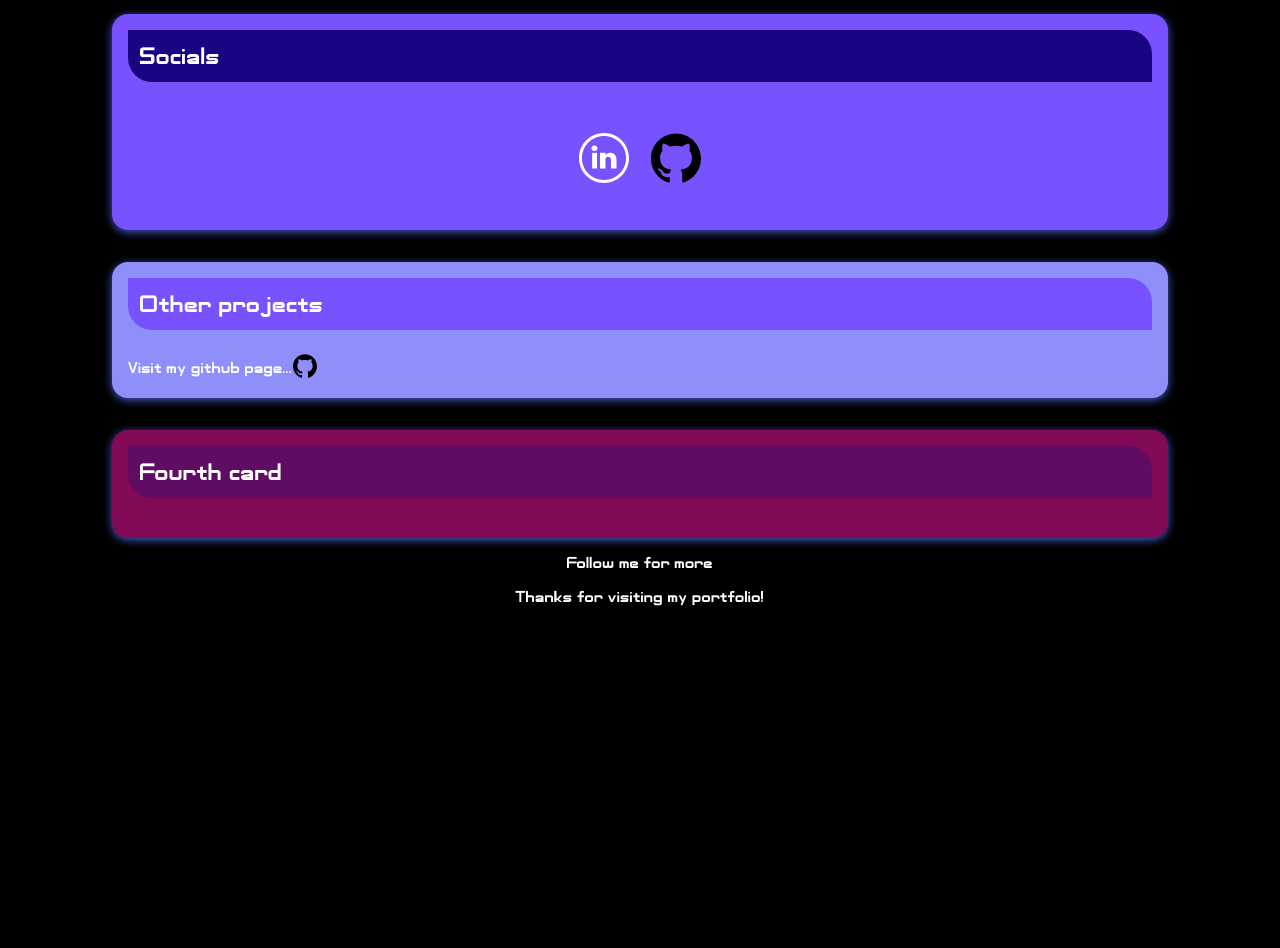
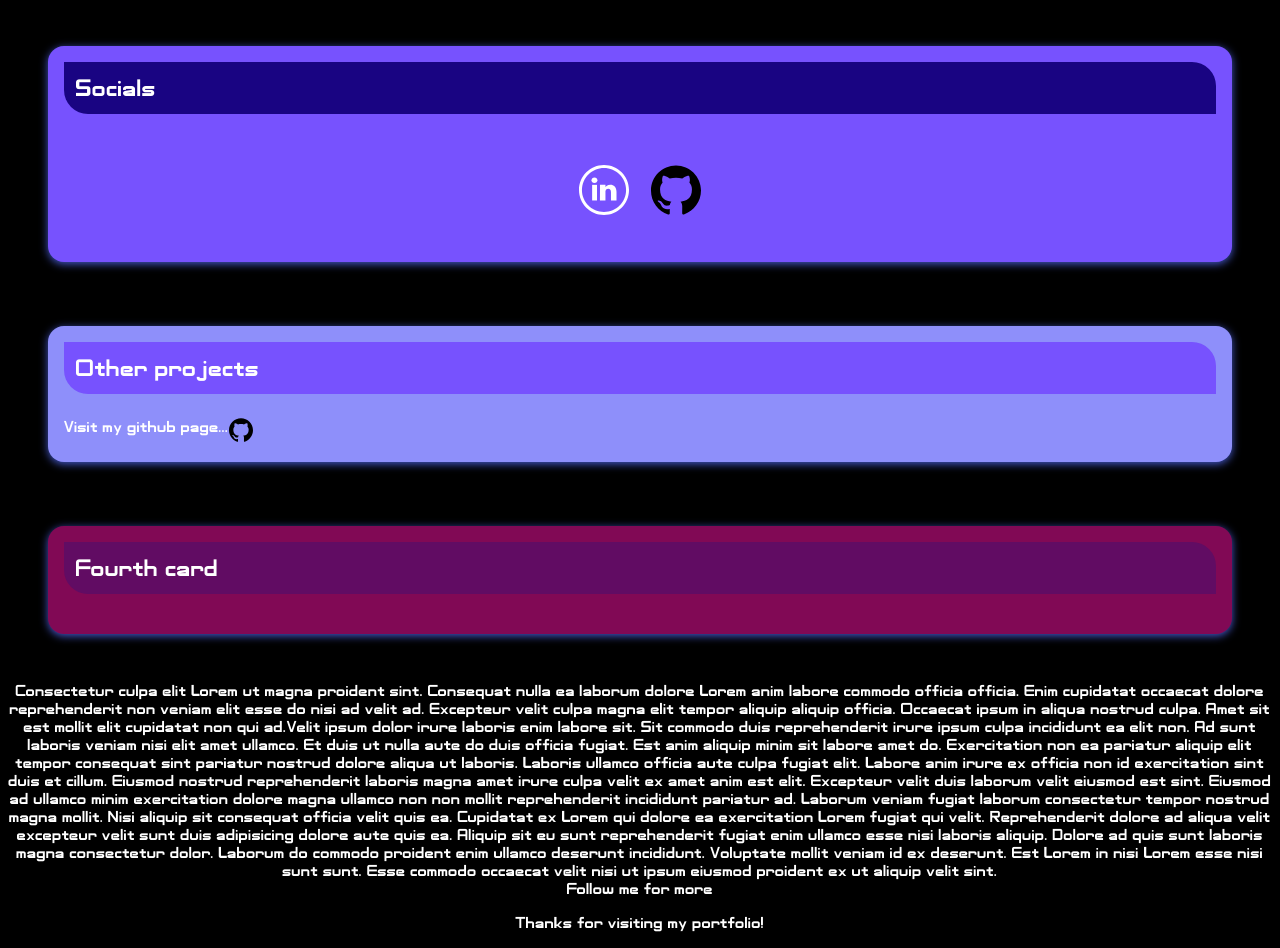
Before and after one commit to The-Oracle-AT/The-Oracle-AT.github.io, a Svelte app: page / in a window 1280 px wide. Shown: the part 1280-2228 px from the top of the page. Before the commit the page ends 1902 px from the top, so only its background shows below. Built offline with nearby package versions, Linux system fonts and the light colour scheme.

Commit message:
Added fade in animation for cards

```diff
--- a/public/global.css
+++ b/public/global.css
@@ -80,3 +80,19 @@ button:not(:disabled):active {
 button:focus {
 	border-color: #666;
 }
+/* Styling for fade in animation*/
+.hidden {
+	opacity: 0;
+	transform: translateY(50%);
+	transition: all 1s ease-in-out;
+}
+@media (prefers-reduced-motion: reduce) {
+	.hidden {
+		transition: none;
+	}
+}
+.show {
+	opacity: 1;
+	transform: translateY(0);
+
+}
--- a/src/App.svelte
+++ b/src/App.svelte
@@ -1,12 +1,10 @@
 
 <script>
-	import Github from './assets/Icons/Github.svelte';
+	import Body from './component/Body.svelte';
 	import Footer from './component/Footer.svelte';
 	import Header from './component/Header.svelte';
-	import Skills from './component/SecondaryComponents/Skills.svelte';
-	import Socials from './component/SecondaryComponents/Socials.svelte';
-	import Card from './component/card.svelte';
-	</script>
+
+</script>
 
 <main>
 	<Header>
@@ -16,28 +14,7 @@
 		</span>
 	</Header>
 
-	<Card title="Skills" primaryBackground="#3F0071" secondaryBackground = "#150050">
-		<div class="card-content" slot="details">
-			<Skills/>
-		</div>
-	</Card>
-	<Card title="Socials" primaryBackground="#7752fe" secondaryBackground = "#190482">
-		<div class="card-content" slot="details">
-			<Socials/>
-		</div>
-	</Card>
-	<Card title="Other projects" primaryBackground="#8e8ffa" secondaryBackground = "#7752fe">
-		<div class="card-content-3" slot="details">
-			Visit my github page...
-			<a href="https://github.com/The-Oracle-AT?tab=repositories" target="_blank">
-				<Github size="24"/>
-			</a>
-		</div>
-	</Card>
-	<Card title="Fourth card" primaryBackground="#810955" secondaryBackground = "#610c63">
-		<div class="card-content" slot="details"></div>
-	</Card>
-
+	<Body />
 
 	<Footer>
 		<span slot="other-footer-content" class="footer-text">
@@ -62,10 +39,5 @@
 		font-size: 0.5em;
 		font-weight: normal;
 	}
-	.card-content-3 {
-		display: flex;
-		flex-direction: row;
-		align-items: center;
 
-	}
 </style>
--- /dev/null
+++ b/src/component/Body.svelte
@@ -0,0 +1,93 @@
+<script>
+    import { onMount } from 'svelte';
+    import Github from '../assets/Icons/Github.svelte';
+    import Skills from './SecondaryComponents/Skills.svelte';
+    import Socials from './SecondaryComponents/Socials.svelte';
+    import Card from './card.svelte';
+
+
+    onMount(() => {
+        //Adding an observer to the hidden elements
+        const observer = new IntersectionObserver((entries) => {
+            try {
+                entries.forEach((entry) => {
+                    console.log(entry);
+                    if (entry.isIntersecting) {
+                        entry.target.classList.add('show');
+                    } else {
+                        entry.target.classList.remove('show');
+                    }
+                })
+            } catch (error) {
+                console.log(error);
+            }
+        });
+        const hiddenElements = document.querySelectorAll('.hidden');
+        hiddenElements.forEach((element) => {observer.observe(element);});
+    });
+
+    const cardDetails = [
+        { cardId: 1, title: "Skills", primaryBackground: "#3F0071",secondaryBackground: "#150050",},
+        { cardId: 2, title: "Socials", primaryBackground: "#7752fe", secondaryBackground: "#190482",},
+        { cardId: 3, title: "Other projects", primaryBackground: "#8e8ffa", secondaryBackground: "#7752fe",},
+        { cardId: 4, title: "Fourth card", primaryBackground: "#810955", secondaryBackground: "#610c63",},
+    ];
+</script>
+<div class="main">
+    <section class="hidden">
+        <Card title="Skills" primaryBackground="#3F0071" secondaryBackground = "#150050">
+            <div class="card-content" slot="details">
+                <Skills/>
+            </div>
+        </Card>
+    </section>
+
+    <section class="hidden">
+        <Card title="Socials" primaryBackground="#7752fe" secondaryBackground = "#190482">
+            <div class="card-content" slot="details">
+                <Socials/>
+            </div>
+        </Card>
+    </section>
+
+    <section class="hidden">
+        <Card title="Other projects" primaryBackground="#8e8ffa" secondaryBackground = "#7752fe">
+            <div class="card-content-3" slot="details">
+                Visit my github page...
+                <a href="https://github.com/The-Oracle-AT?tab=repositories" target="_blank">
+                    <Github size="24"/>
+                </a>
+            </div>
+        </Card>
+    </section>
+
+    <section class="hidden">
+        <Card title="Fourth card" primaryBackground="#810955" secondaryBackground = "#610c63">
+            <div class="card-content" slot="details"></div>
+        </Card>
+    </section>
+
+    <div class="hidden">
+        Consectetur culpa elit Lorem ut magna proident sint. Consequat nulla ea laborum dolore Lorem anim labore commodo officia officia. Enim cupidatat occaecat dolore reprehenderit non veniam elit esse do nisi ad velit ad. Excepteur velit culpa magna elit tempor aliquip aliquip officia. Occaecat ipsum in aliqua nostrud culpa. Amet sit est mollit elit cupidatat non qui ad.Velit ipsum dolor irure laboris enim labore sit. Sit commodo duis reprehenderit irure ipsum culpa incididunt ea elit non. Ad sunt laboris veniam nisi elit amet ullamco. Et duis ut nulla aute do duis officia fugiat.
+        Est anim aliquip minim sit labore amet do. Exercitation non ea pariatur aliquip elit tempor consequat sint pariatur nostrud dolore aliqua ut laboris. Laboris ullamco officia aute culpa fugiat elit. Labore anim irure ex officia non id exercitation sint duis et cillum. Eiusmod nostrud reprehenderit laboris magna amet irure culpa velit ex amet anim est elit. Excepteur velit duis laborum velit eiusmod est sint.
+        Eiusmod ad ullamco minim exercitation dolore magna ullamco non non mollit reprehenderit incididunt pariatur ad. Laborum veniam fugiat laborum consectetur tempor nostrud magna mollit. Nisi aliquip sit consequat officia velit quis ea. Cupidatat ex Lorem qui dolore ea exercitation Lorem fugiat qui velit. Reprehenderit dolore ad aliqua velit excepteur velit sunt duis adipisicing dolore aute quis ea. Aliquip sit eu sunt reprehenderit fugiat enim ullamco esse nisi laboris aliquip. Dolore ad quis sunt laboris magna consectetur dolor.
+        Laborum do commodo proident enim ullamco deserunt incididunt. Voluptate mollit veniam id ex deserunt. Est Lorem in nisi Lorem esse nisi sunt sunt. Esse commodo occaecat velit nisi ut ipsum eiusmod proident ex ut aliquip velit sint.
+    </div>
+</div>
+
+
+
+<style>
+    .card-content-3 {
+		display: flex;
+		flex-direction: row;
+
+	}
+    .main {
+        display: grid;
+        grid-template-columns: 1fr;
+        grid-gap: 2em;
+    }
+
+
+</style>
```
Also changed, not shown: scripts/fade.tsx (added, +20 -0 lines), scripts/svelte.config.js (added, +9 -0 lines), src/component/AnimationComponents/StreamLine.svelte (added).
